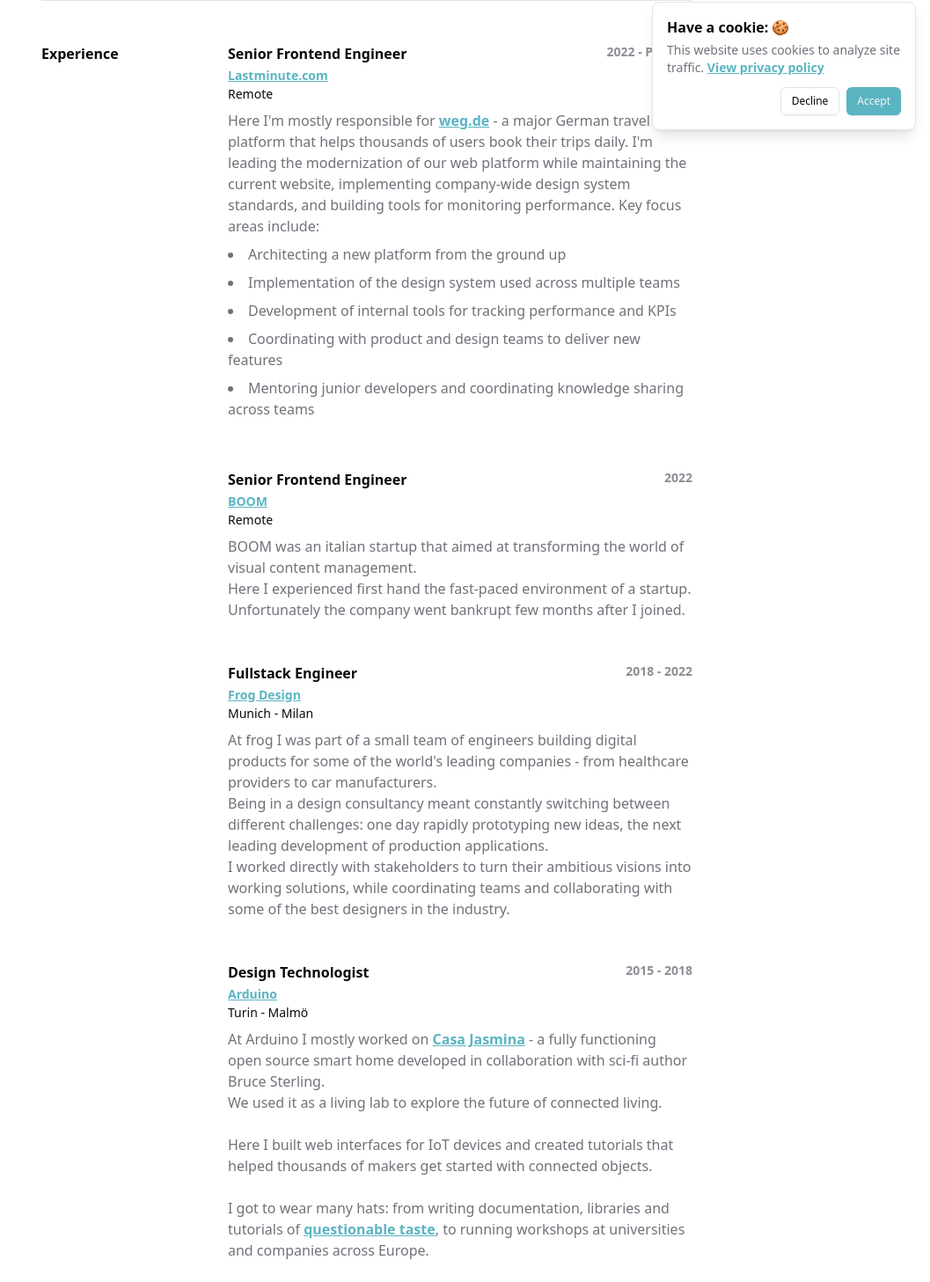
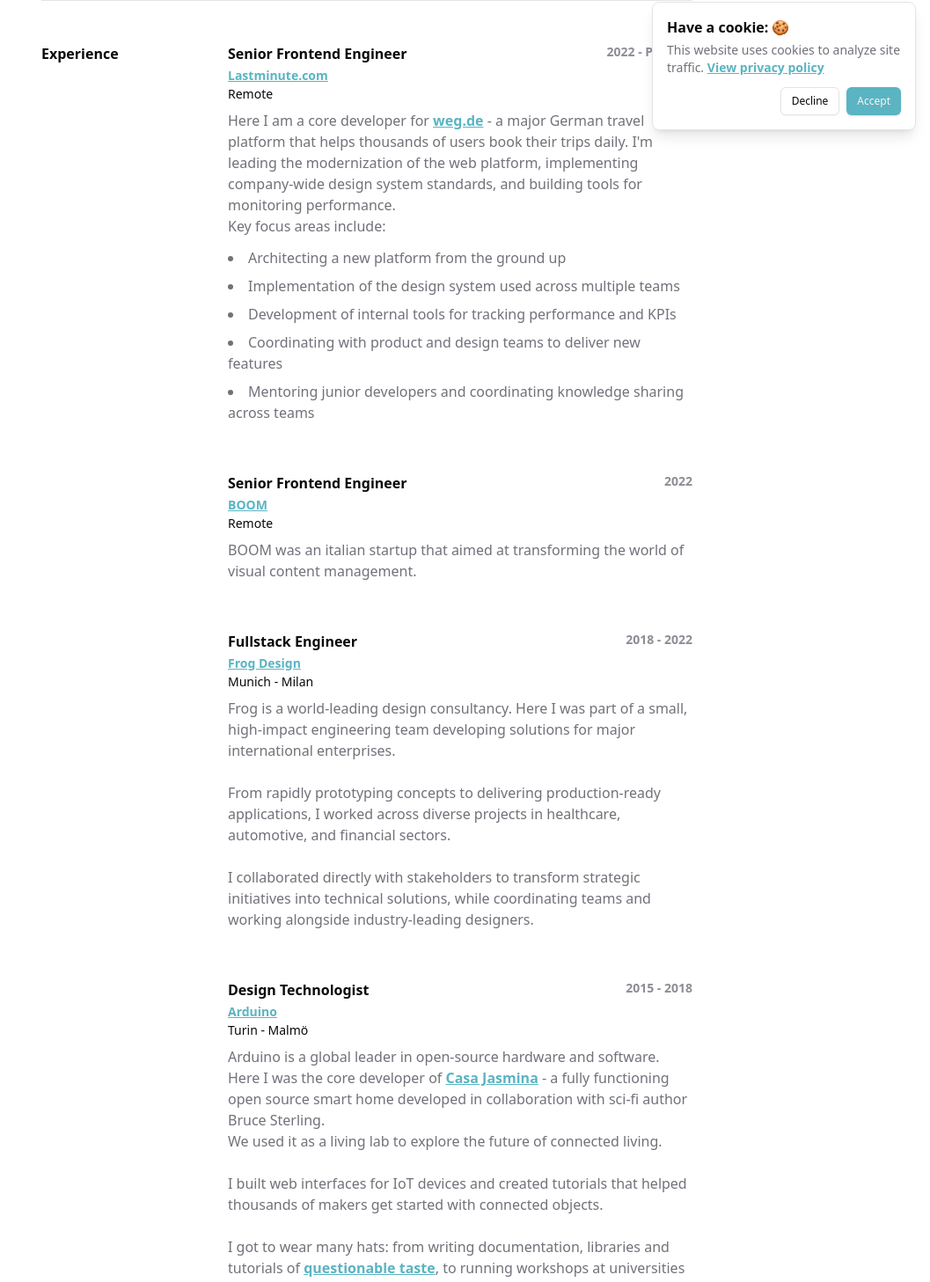
Before and after one commit to tommasoltrz/portfolio, a Next.js app: page / in a window 1280 px wide. Shown: the part 636-2093 px from the top of the page at 88% size, without its empty margins (223-1280 px from the left). Built offline with nearby package versions, Linux system fonts and the light colour scheme; no server answers.

Commit message:
✨ Update job experience descriptions in portfolio: enhance clarity and detail, improve formatting, and adjust spacing for better readability.

```diff
--- a/app/page.tsx
+++ b/app/page.tsx
@@ -57,7 +57,7 @@ export default function Home() {
       <Separator className="mx-auto my-12" />
       <div className="grid grid-cols-1 md:grid-cols-[180px_1fr] gap-8 row-start-2 items-start">
         <h2 className="text-l font-bold">Experience</h2>
-        <div className="flex flex-col gap-12">
+        <div className="flex flex-col gap-14">
           <JobExperience
             role="Senior Frontend Engineer"
             company="Lastminute.com"
@@ -66,18 +66,17 @@ export default function Home() {
             description={
               <div className="text-muted-foreground">
                 <p>
-                  Here I&apos;m mostly responsible for{" "}
+                  Here I am a core developer for{" "}
                   <a href="https://www.weg.de" target="_blank">
                     weg.de
                   </a>{" "}
                   - a major German travel platform that helps thousands of users
                   book their trips daily. I&apos;m leading the modernization of
-                  our web platform while maintaining the current website,
-                  implementing company-wide design system standards, and
-                  building tools for monitoring performance. Key focus areas
-                  include:{" "}
+                  the web platform, implementing company-wide design system
+                  standards, and building tools for monitoring performance.{" "}
+                  <br /> Key focus areas include:{" "}
                 </p>
-                <ol className="list-disc list-inside space-y-2 my-2 ">
+                <ol className="list-disc list-inside space-y-2 mt-3 ">
                   <li>Architecting a new platform from the ground up</li>
                   <li>
                     Implementation of the design system used across multiple
@@ -107,11 +106,7 @@ export default function Home() {
             description={
               <p className="text-muted-foreground">
                 BOOM was an italian startup that aimed at transforming the world
-                of visual content management. <br />
-                Here I experienced first hand the fast-paced environment of a
-                startup. <br />
-                Unfortunately the company went bankrupt few months after I
-                joined.
+                of visual content management.
               </p>
             }
           />
@@ -124,16 +119,18 @@ export default function Home() {
             timeFrame="2018 - 2022"
             description={
               <p className=" text-muted-foreground">
-                At frog I was part of a small team of engineers building digital
-                products for some of the world&apos;s leading companies - from
-                healthcare providers to car manufacturers.
-                <br /> Being in a design consultancy meant constantly switching
-                between different challenges: one day rapidly prototyping new
-                ideas, the next leading development of production applications.{" "}
-                <br />I worked directly with stakeholders to turn their
-                ambitious visions into working solutions, while coordinating
-                teams and collaborating with some of the best designers in the
-                industry.
+                Frog is a world-leading design consultancy. Here I was part of a
+                small, high-impact engineering team developing solutions for
+                major international enterprises.
+                <br />
+                <br /> From rapidly prototyping concepts to delivering
+                production-ready applications, I worked across diverse projects
+                in healthcare, automotive, and financial sectors.
+                <br />
+                <br />I collaborated directly with stakeholders to transform
+                strategic initiatives into technical solutions, while
+                coordinating teams and working alongside industry-leading
+                designers.
               </p>
             }
           />
@@ -146,7 +143,9 @@ export default function Home() {
             location="Turin - Malmö"
             description={
               <p className="text-muted-foreground">
-                At Arduino I mostly worked on{" "}
+                Arduino is a global leader in open-source hardware and software.
+                <br />
+                Here I was the core developer of{" "}
                 <a
                   href="https://blog.arduino.cc/category/casajasmina/"
                   target="_blank"
@@ -154,14 +153,14 @@ export default function Home() {
                   Casa Jasmina
                 </a>{" "}
                 - a fully functioning open source smart home developed in
-                collaboration with sci-fi author Bruce Sterling.
-                <br /> We used it as a living lab to explore the future of
-                connected living.
+                collaboration with sci-fi author Bruce Sterling. <br />
+                We used it as a living lab to explore the future of connected
+                living.
                 <br /> <br />
-                Here I built web interfaces for IoT devices and created
-                tutorials that helped thousands of makers get started with
-                connected objects. <br /> <br />I got to wear many hats: from
-                writing documentation, libraries and tutorials of{" "}
+                I built web interfaces for IoT devices and created tutorials
+                that helped thousands of makers get started with connected
+                objects. <br /> <br />I got to wear many hats: from writing
+                documentation, libraries and tutorials of{" "}
                 <a
                   href="https://projecthub.arduino.cc/Arduino_Genuino/pavlovs-cat-296cc2"
                   target="_blank"
```
